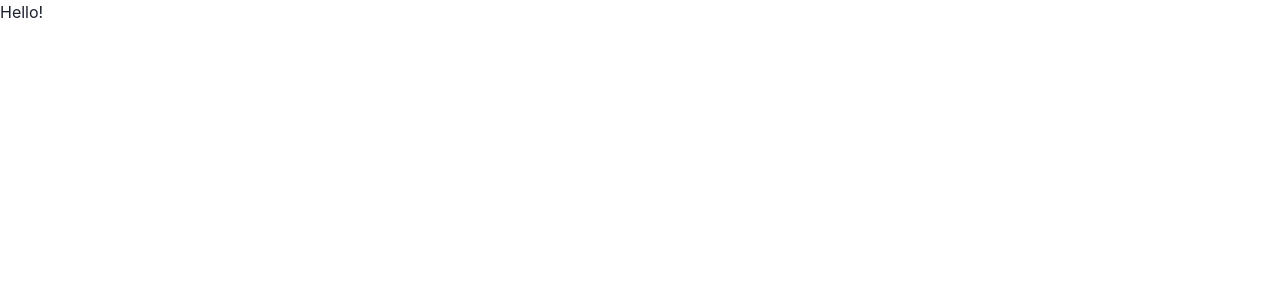
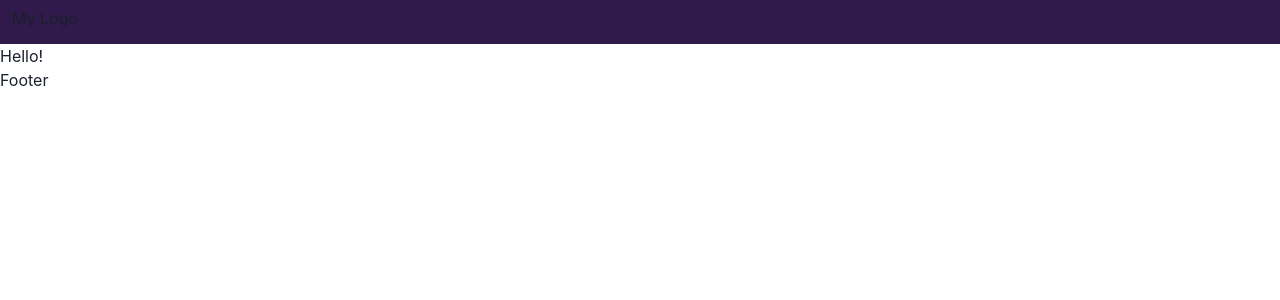
Before and after one commit to turonn/reddit-clone, a Next.js app: page / in a window 1280 px wide. Shown: the top 300 px of the page. Built offline with nearby package versions, Linux system fonts and the light colour scheme.

Commit message:
start of nav bar

```diff
--- /dev/null
+++ b/src/components/Footer/Footer.tsx
@@ -0,0 +1,7 @@
+import React from 'react';
+
+const Footer:React.FC = () => {
+
+  return <div>Footer</div>
+}
+export default Footer;
--- /dev/null
+++ b/src/components/Layout/Layout.tsx
@@ -0,0 +1,18 @@
+import React, { ReactNode } from "react";
+import Footer from "../Footer/Footer";
+import Navbar from "../Navbar/Navbar";
+
+interface LayoutProps {
+  children: ReactNode;
+}
+
+const Layout: React.FC<LayoutProps> = ({ children }) => {
+  return (
+    <>
+      <Navbar />
+      <main>{children}</main>
+      <Footer />
+    </>
+  );
+};
+export default Layout;
--- /dev/null
+++ b/src/components/Navbar/Navbar.tsx
@@ -0,0 +1,15 @@
+import { Flex } from '@chakra-ui/react';
+import React from 'react';
+
+const Navbar:React.FC = () => {
+
+  return (
+    <Flex bg='brand.200' height='44px' padding='6px 12px'>
+      <Flex>
+        My Logo
+      </Flex>
+      {/* <RightContent /> */}
+    </Flex>
+  )
+}
+export default Navbar;
--- a/src/pages/_app.tsx
+++ b/src/pages/_app.tsx
@@ -1,11 +1,14 @@
 import type { AppProps } from 'next/app';
 import { ChakraProvider } from '@chakra-ui/react';
 import { theme } from '../chakra/theme';
+import Layout from '../components/Layout/Layout';
 
 export default function App({ Component, pageProps }: AppProps) {
   return (
     <ChakraProvider theme={theme}>
-      <Component {...pageProps} />
+      <Layout>
+        <Component {...pageProps} />
+      </Layout>
     </ChakraProvider>
   );
 }
```
